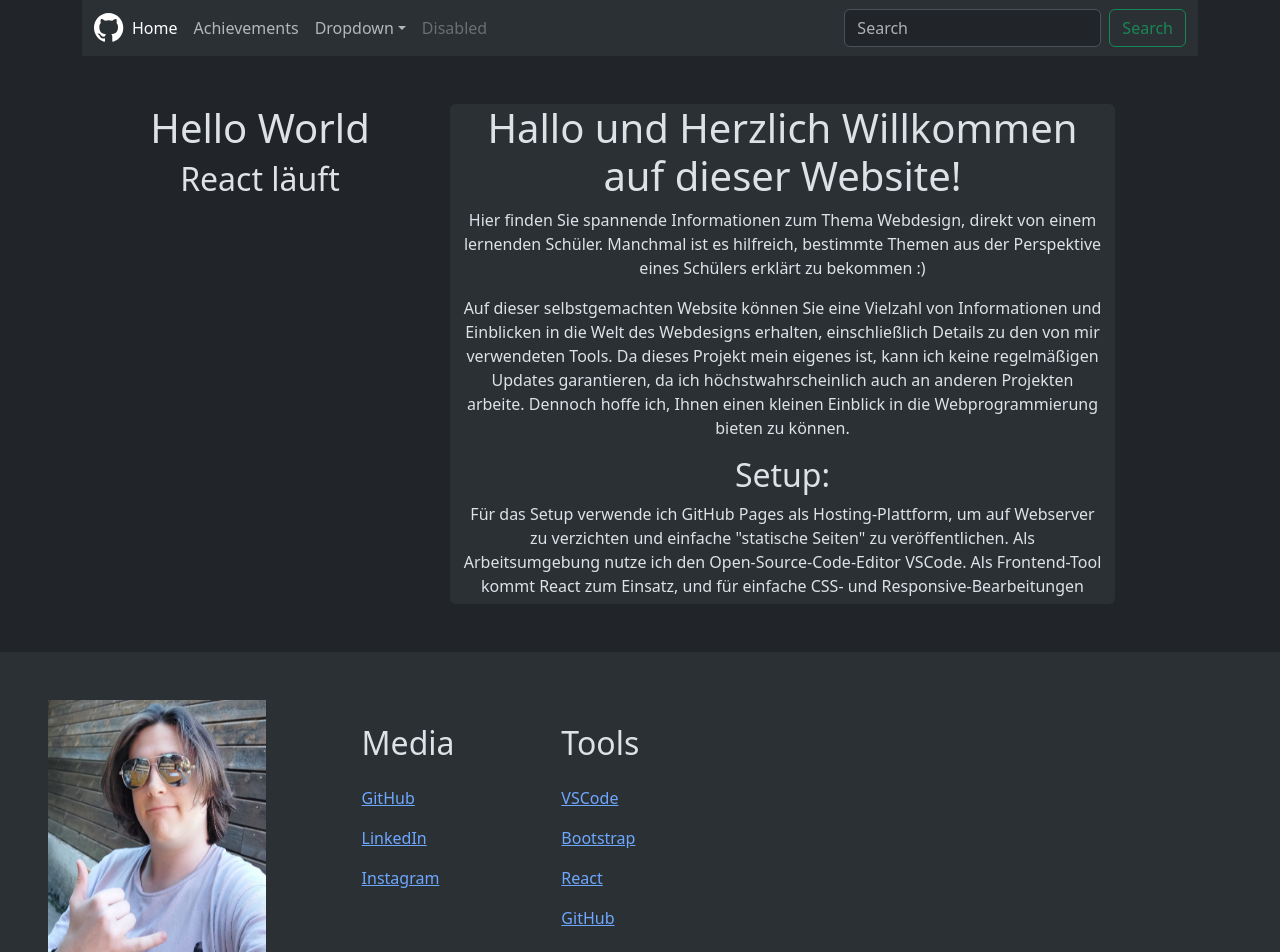
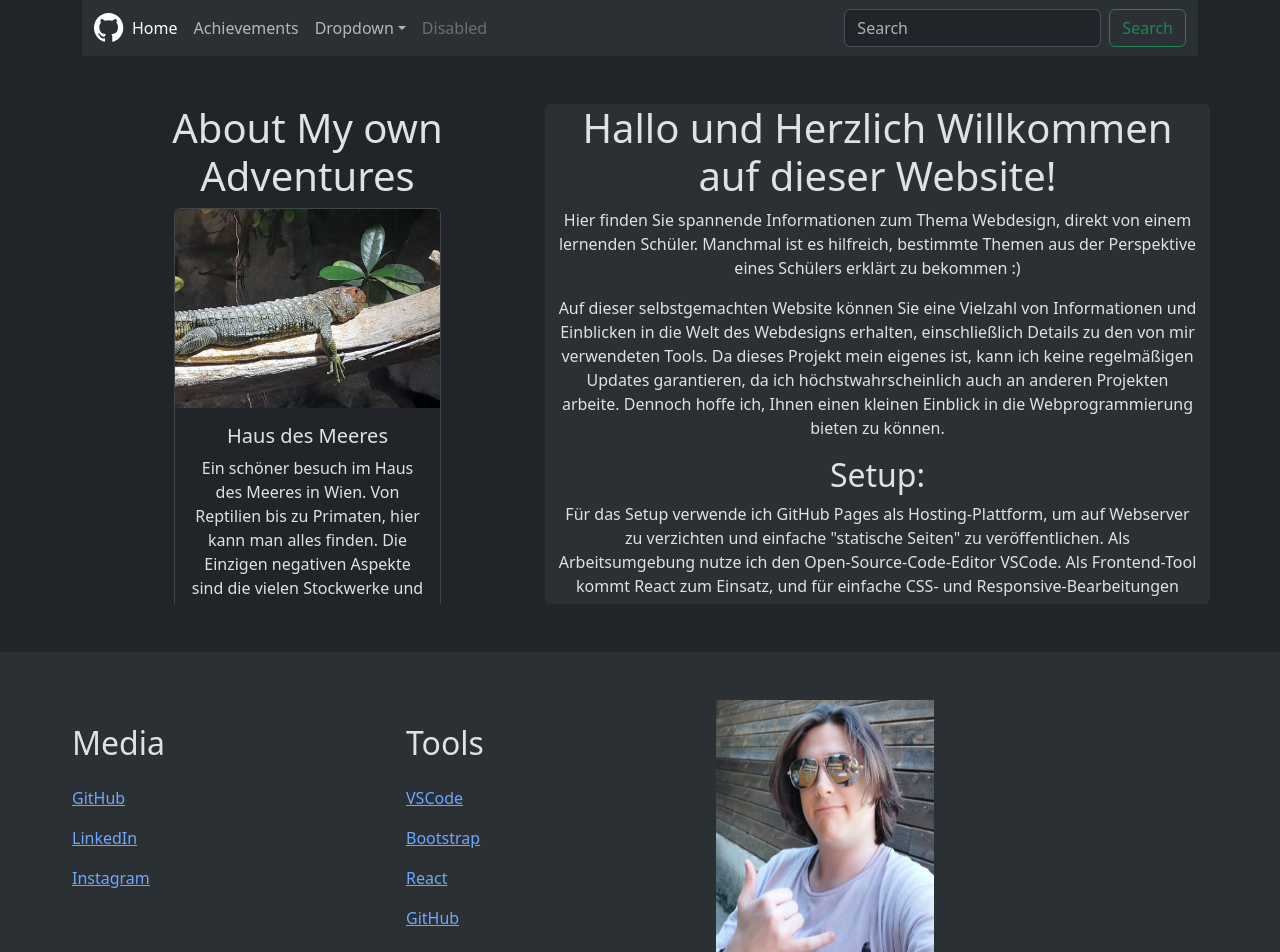
Before and after one commit to JuZankl/project, a React (Create React App) app: page / in a window 1280 px wide. Shown: the top 952 px of the page. Built offline with nearby package versions, Linux system fonts and the light colour scheme.

Commit message:
adding more comps and making them resp

```diff
--- /dev/null
+++ b/src/comp/AboutMeCards.js
@@ -0,0 +1,16 @@
+import "bootstrap/dist/css/bootstrap.min.css";
+import "bootstrap/dist/js/bootstrap.bundle.min";
+
+const AboutMeCards = ({ content, img, title }) => {
+  return (
+    <div className="w-75 card mx-auto">
+      <img src={img} className="card-img-top" alt="Insight" />
+      <div className="card-body">
+        <h5 className="card-title">{title}</h5>
+        <p className="card-text ">{content}</p>
+      </div>
+    </div>
+  );
+};
+
+export default AboutMeCards;
--- a/src/comp/App.js
+++ b/src/comp/App.js
@@ -1,12 +1,23 @@
 import "../cssFiles/App.css";
 import "bootstrap/dist/css/bootstrap.min.css";
 import "bootstrap/dist/js/bootstrap.bundle.min";
+import AboutMeCards from "./AboutMeCards";
+import image1 from "../img/dayOut1.jpg";
 
 function App() {
   return (
-    <div className="App col-4">
-      <h1>Hello World</h1>
-      <h2>React läuft</h2>
+    <div
+      className="container col-4 overflow-auto d-none d-lg-block "
+      style={{ maxHeight: "500px" }}
+    >
+      <h1 className="mx-auto">About My own Adventures</h1>
+      <AboutMeCards
+        content={
+          "Ein schöner besuch im Haus des Meeres in Wien. Von Reptilien bis zu Primaten, hier kann man alles finden. Die Einzigen negativen Aspekte sind die vielen Stockwerke und die hohen Preise! "
+        }
+        title={"Haus des Meeres"}
+        img={image1}
+      />
     </div>
   );
 }
--- a/src/comp/Content.js
+++ b/src/comp/Content.js
@@ -14,9 +14,17 @@ function Content() {
 
   if (pageValue === "home") {
     return (
-      <div className="row mt-5">
+      <div className="row mt-5" id="content">
         <App />
-        <Welcome />
+        <div
+          className="d-none d-lg-block overflow-scroll bg-body-tertiary rounded-2  col-7 max-height-300"
+          data-bs-smooth-scroll="true"
+        >
+          <Welcome />
+        </div>
+        <div className="d-sm-block d-md-block d-lg-none bg-body-tertiary rounded-2  col-10 mx-5">
+          <Welcome />
+        </div>
       </div>
     );
   } else if (pageValue === "dashboard") {
--- a/src/comp/GridPanel.js
+++ b/src/comp/GridPanel.js
@@ -29,8 +29,22 @@ function GridPanel() {
       <div class="col-sm-6 mb-3 mb-sm-0 mt-3">
         <Card
           content="Adding more Info in the Home Welcome Comp"
+          status="Success"
+          title="Welcome update"
+        />
+      </div>
+      <div class="col-sm-6 mb-3 mb-sm-0 mt-3">
+        <Card
+          content="Adding Info Cards About my Life"
+          status="Success"
+          title="MyLife Cards"
+        />
+      </div>
+      <div class="col-sm-6 mb-3 mb-sm-0 mt-3">
+        <Card
+          content="Make Info Cards About my Life Responsive"
           status="Info"
-          title="Welcome update"
+          title="MyLife Cards Resp"
         />
       </div>
     </div>
--- a/src/comp/Impresum.js
+++ b/src/comp/Impresum.js
@@ -6,15 +6,9 @@ import { auto } from "@popperjs/core";
 function Impressum() {
   return (
     <div className="row bg-body-tertiary mt-5 p-5">
-      <img
-        src={Profile}
-        className="col-6 img-fluid d-none d-md-block"
-        style={{ maxWidth: "20%", maxHeight: auto }}
-        alt="GitHub"
-      />
-      <div className="col-4 mx-5">
+      <div className="d-md-col-4">
         <div className="row">
-          <ul className="col-5 list-unstyled m-3">
+          <ul className="col-3 list-unstyled m-3">
             <li className="p-2">
               <h2>Media</h2>
             </li>
@@ -30,7 +24,7 @@ function Impressum() {
               <a href="https://www.instagram.com/juza0074/">Instagram</a>
             </li>
           </ul>
-          <ul className="col-5 list-unstyled m-3">
+          <ul className="col-3 list-unstyled m-3">
             <li className="p-2">
               <h2>Tools</h2>
             </li>
@@ -47,6 +41,12 @@ function Impressum() {
               <a href="https://https://github.com">GitHub</a>
             </li>
           </ul>
+          <img
+            src={Profile}
+            className="col-4 img-fluid d-none d-md-block"
+            style={{ maxWidth: "20%", maxHeight: auto }}
+            alt="Me"
+          />
         </div>
       </div>
     </div>
--- /dev/null
+++ b/src/comp/Terminal.js
@@ -0,0 +1,13 @@
+import "bootstrap/dist/css/bootstrap.min.css";
+import "bootstrap/dist/js/bootstrap.bundle.min";
+
+const Terminal = ({ code, terminalName }) => {
+  return (
+    <div className="bg-black">
+      <div className="bg-secondary">{terminalName}</div>
+      <code style={{ whiteSpace: "pre-line" }}>{code}</code>
+    </div>
+  );
+};
+
+export default Terminal;
--- a/src/comp/Welcome.js
+++ b/src/comp/Welcome.js
@@ -1,9 +1,8 @@
+import Terminal from "./Terminal";
+
 function Welcome() {
   return (
-    <div
-      data-bs-smooth-scroll="true"
-      className="bg-body-tertiary rounded-2  col-7 overflow-scroll max-height-300"
-    >
+    <div>
       <h1>Hallo und Herzlich Willkommen auf dieser Website!</h1>
 
       <p>
@@ -43,16 +42,58 @@ function Welcome() {
         React-Anwendung. Dann erstellen wir eine verbindung mit GitHub Pages und
         zum Schluss fügen wir noch etwas in der der package.json datei hinzu
       </p>
+      <Terminal
+        code={`
+        npx create-react-app myOwnName --save-dev
+        npm install gh-pages --save-dev
+        `}
+        terminalName="VSCode Terminal"
+      />
+      <br />
+      <Terminal
+        code={`
+      'homepage': 'https://GitUsername.github.io/repo',
 
-      <code>npx create-react-app myOwnName --save-dev</code>
+      'start': 'react-scripts start',
+      'build': 'react-scripts build',
+      'test': 'react-scripts test',
+      'eject': 'react-scripts eject',
+      'predeploy': 'npm run build',
+      'deploy': 'gh-pages -d build',`}
+        terminalName="package.json"
+      />
+      <br />
 
       <p>
         Wenn das Alles erledigt ist können wir dann unser Projekt im Developer
         Modus starten und sehen die standard generierte Seite von React in{" "}
         <a href="http://localhost:3000/repo">http://localhost:3000/repo</a>{" "}
-        wobei sie repo mit den von Ihnen erstellten Repository Namen ersetzen
+        wobei Sie repo mit den von Ihnen erstellten Repository Namen ersetzen
         müssen
       </p>
+      <Terminal
+        code={`
+        npm start
+        `}
+        terminalName="VSCode Terminal"
+      />
+      <br />
+      <p>
+        Um nun Ihre erstellte Reactbased Website im Internet findbar zu machen,
+        müssen Sie zuerst Ihr Project auf GitHub Publishen dannach können sie
+        den Link mit{" "}
+        <a href="https://GitUsername.github.io/repo">
+          https://GitUsername.github.io/repo
+        </a>{" "}
+        aufrufen und Ihre Website einsehen :)
+      </p>
+      <Terminal
+        code={`
+        npm run deploy
+        `}
+        terminalName="VSCode Terminal"
+      />
+      <br />
     </div>
   );
 }
--- a/src/index.js
+++ b/src/index.js
@@ -13,6 +13,7 @@ root.render(
   <React.StrictMode>
     <div className="container text-center">
       <Navbar />
+
       <Content />
     </div>
     <Impressum />
```
Also changed, not shown: src/img/dayOut1.jpg (added).
